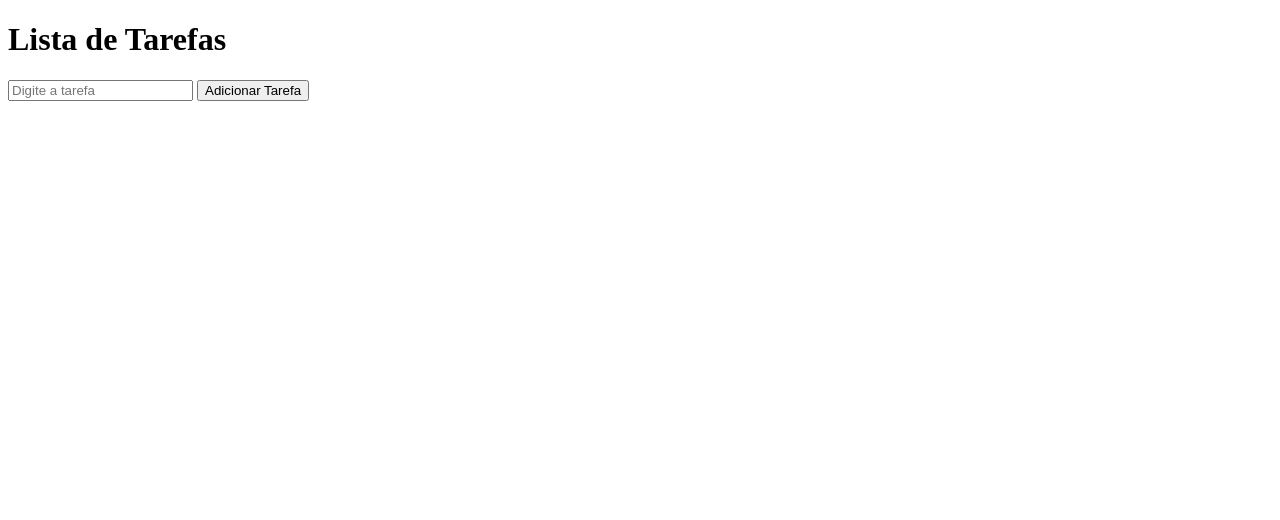
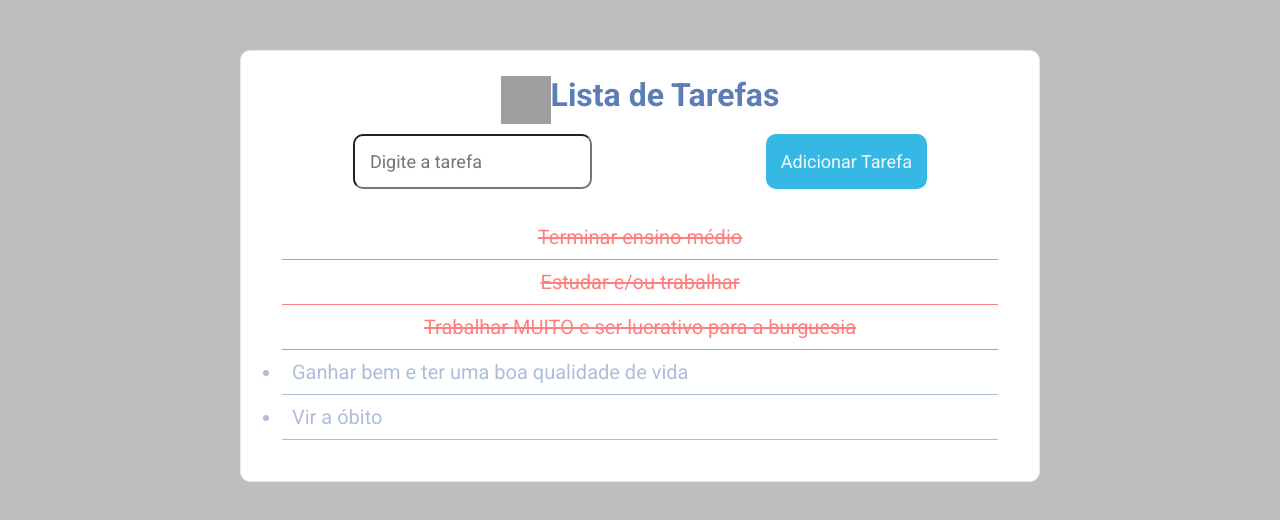
Before and after one commit to Patrikmagalhaes/curso_ebac_frontend, a plain HTML site: page index.html in a window 1280 px wide. Drawn offline with nearby package versions, Linux system fonts and the light colour scheme; grey boxes are pictures that could not be loaded.

Commit message:
estilizando lista de tarefas

```diff
--- a/index.html
+++ b/index.html
@@ -1,19 +1,42 @@
 <!DOCTYPE html>
 <html lang="pt-br">
+
 <head>
     <meta charset="UTF-8">
     <meta name="viewport" content="width=device-width, initial-scale=1.0">
     <title>Lista de Tarefas</title>
     <link rel="stylesheet" href="main.css">
+    <link rel="preconnect" href="https://fonts.googleapis.com">
+    <link rel="preconnect" href="https://fonts.gstatic.com" crossorigin>
+    <link rel="preconnect" href="https://fonts.googleapis.com">
+    <link rel="preconnect" href="https://fonts.gstatic.com" crossorigin>
+    <link href="https://fonts.googleapis.com/css2?family=Fira+Sans&family=Roboto:wght@400;700&display=swap"
+        rel="stylesheet">
 </head>
+
 <body>
-    <header><h1>Lista de Tarefas</h1></header>
-    <form action="">
-        <input type="text" name="" id="" placeholder="Digite a tarefa">
-        <button type="submit">Adicionar Tarefa</button>
-    </form>
-    <ul id="lista"></ul>
+    <div class="container">
+        <header><img src="https://th.bing.com/th/id/OIP.hBKx5Be5JslhZJqeMS-SaQHaHa?pid=ImgDet&w=194&h=194&c=7" alt="">
+            <h1>Lista de Tarefas</h1>
+        </header>
+        <form action="">
+            <input type="text" name="" id="" placeholder="Digite a tarefa">
+            <button type="submit">Adicionar Tarefa</button>
+        </form>
+        <ul id="lista">
+            <div id="tamplate">
+                <li class="tamplate">Terminar ensino médio</li>
+                <li class="tamplate">Estudar e/ou trabalhar</li>
+                <li class="tamplate">Trabalhar MUITO e ser lucrativo para a burguesia</li>
+            </div>
+            <div id="tamplate2">
+                <li class="tamplate2">Ganhar bem e ter uma boa qualidade de vida</li>
+                <li class="tamplate2">Vir a óbito</li>
+            </div>
+        </ul>
+    </div>
     <script src="https://code.jquery.com/jquery-3.7.1.min.js"></script>
     <script src="./main.js"></script>
 </body>
+
 </html>
--- a/main.css
+++ b/main.css
@@ -1,7 +1,108 @@
-.tarefa-feita{
+* {
+    padding: 0;
+    margin: 0;
+    box-sizing: border-box;
+    font-family: 'Fira Sans', sans-serif;
+    font-family: 'Roboto', sans-serif;
+
+
+}
+
+body {
+    background-color: rgba(0, 0, 0, 0.253);
+}
+
+li {
+    border-bottom: 1px solid rgba(20, 66, 150, 0.692);
+    padding: 10px;
+    font-size: 20px;
+    color: rgba(20, 66, 150, 0.692)
+}
+
+li:hover {
+    cursor: pointer;
+    text-decoration: line-through;
+}
+
+.tarefa-feita {
+    list-style: none;
+    text-decoration: line-through;
+    text-align: center;
+    color: rgb(255, 0, 0);
+    border-bottom: 1px solid red;
+}
+
+.container {
+    max-width: 800px;
+    width: 100%;
+    margin: 50px auto;
+    background-color: rgb(255, 255, 255);
+    padding: 25px;
+    border-radius: 10px;
+    border: 1px solid rgb(231, 233, 231);
+
+
+}
+
+img {
+    width: 50px;
+}
+
+header {
+    display: flex;
+    justify-content: center;
+    margin-bottom: 10px;
+
+
+}
+
+h1 {
+    text-align: center;
+    margin-bottom: 10px;
+    color: rgba(20, 66, 150, 0.692)
+
+}
+
+input,
+button {
+    padding: 15px;
+    border-radius: 10px;
+    font-size: 18px;
+}
+
+form {
+    margin-bottom: 10px;
+    display: flex;
+    justify-content: space-around;
+}
+
+button {
+    background-color: rgba(3, 167, 221, 0.801);
+    color: aliceblue;
+    border: none;
+
+}
+
+button:hover {
+    background-color: rgb(3, 192, 255);
+}
+
+ul {
+    padding: 16px;
+}
+
+.tamplate {
+    list-style: none;
     text-decoration: line-through;
     color: rgb(255, 0, 0);
+    text-align: center;
+    border-bottom: 1px solid red;
+    opacity: 0.5;
+
 }
-.na-feita{
-    color: rgb(0, 0, 0);
+#tamplate2{
+    opacity: 0.5;
 }
+.off{
+    display: none;
+}
--- a/main.js
+++ b/main.js
@@ -1,7 +1,10 @@
 $(document).ready(function () {
+
     let tarefasSalvas = []
     $('form').on('submit', function (e) {
         e.preventDefault()
+        $("#tamplate").addClass("off")
+        $("#tamplate2").addClass("off")
         const tarefa = $('input').val().trim("")/*pega o valor do input (nome da tarefa)
         e limpa espaços antes e depois das palavras*/
 
@@ -14,10 +17,12 @@ $(document).ready(function () {
             tarefasSalvas.push(tarefa)
             const listaDeTarefa = $(`#lista`)//seleciona a tag ul onde sera adicionada as li's
             $(`<li>${tarefa}</li>`).appendTo(listaDeTarefa)//adiciona a tag li dentro da tag ul com o valor do input (nome da tarefa)
+            $('input').val("")
         }
 
         let on = [1]
         $(`li`).click(function () {
+            console.log(on)
             //se for verdadeiro risca a atividade e atualiza o valor pra 0
             if (on[0] === 1) {
                 $(this).addClass("tarefa-feita")
@@ -25,7 +30,6 @@ $(document).ready(function () {
                 on.push(0)
             } else {//remove o risco da atividade e atualiza o valor pra 1
                 $(this).removeClass("tarefa-feita")
-                $(this).addClass(".na-feita")
                 on = []
                 on.push(1)
 
```
